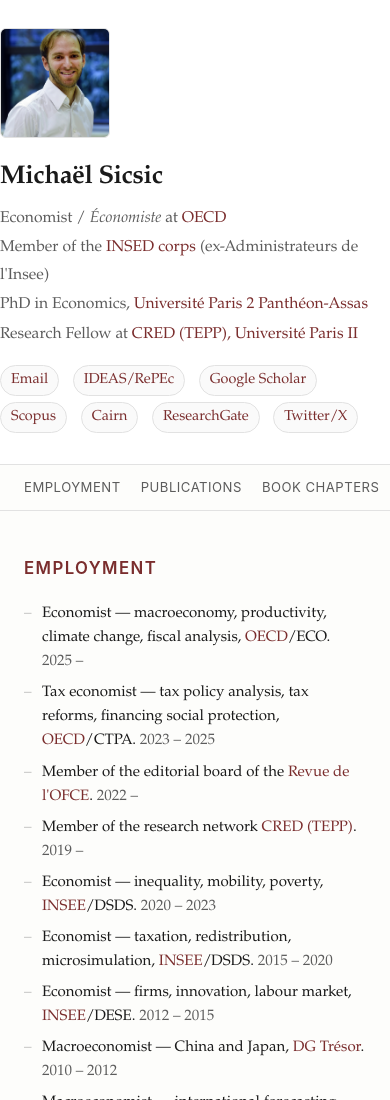
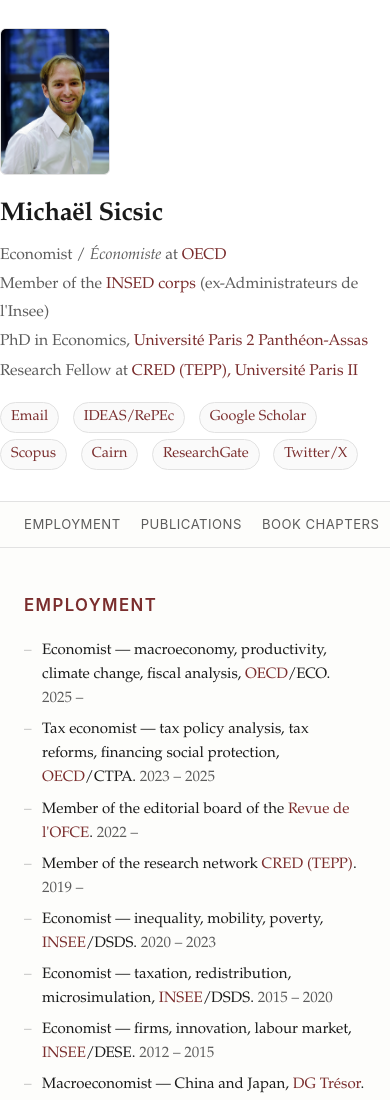
Before and after one commit to sicsicmichael/sicsicmichael.github.io, a plain HTML site: page index.html in a window 390 px wide. Shown: the top 1100 px of the page. Drawn offline with Linux system fonts and the light colour scheme.

Commit message:
modification de la taille de la photo plus rectangulaire

```diff
--- a/index.html
+++ b/index.html
@@ -21,9 +21,9 @@ a:hover{text-decoration:underline}
 .wrap{max-width:980px; margin:0 auto; padding:0 24px}
 
 header{border-bottom:1px solid var(--line); background:var(--card)}
-.head-inner{display:flex; gap:32px; align-items:center; padding:40px 0; flex-wrap:wrap}
+.head-inner{display:flex; gap:32px; align-items:flex-start; padding:40px 0; flex-wrap:wrap}
 .photo{
-  width:150px;height:150px;border-radius:6px;object-fit:cover;
+  width:150px;height:200px;border-radius:6px;object-fit:cover;object-position:top;
   background:#eee;border:1px solid var(--line);flex-shrink:0;
 }
 h1{font-size:2.1rem;margin:0 0 6px;letter-spacing:-.4px}
@@ -66,7 +66,7 @@ li:before{content:"–";position:absolute;left:0;color:#bbb}
 footer{padding:32px 0 60px;color:var(--muted);font-size:.85rem;text-align:center}
 @media(max-width:600px){
   .head-inner{gap:20px;padding:28px 0}
-  .photo{width:110px;height:110px}
+  .photo{width:110px;height:147px}
   h1{font-size:1.6rem}
 }
 </style>
```
